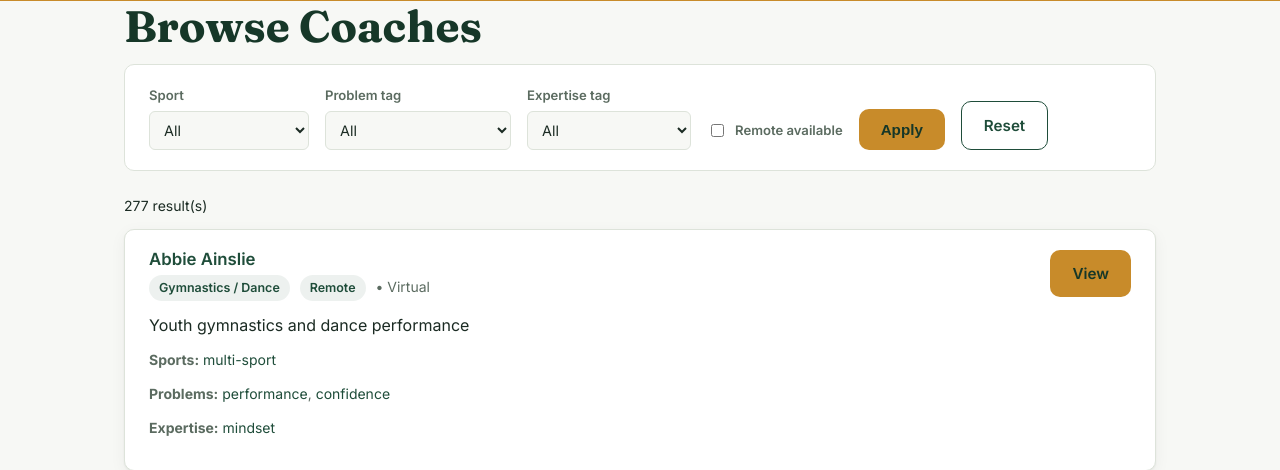
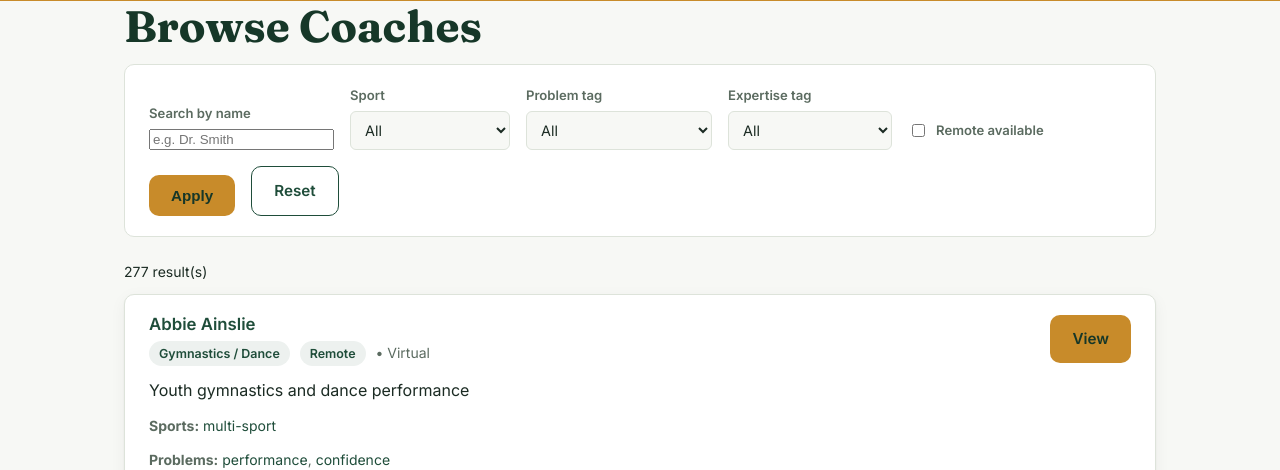
Before and after one commit to youn761/junior-mental-performance-directory, a Flask app: page /coaches in a window 1280 px wide. Shown: the part 70-540 px from the top of the page. Run offline with Flask 3, Linux system fonts and the light colour scheme.

Commit message:
Add name search to coaches page, fix For Providers placeholder email

```diff
--- a/app.py
+++ b/app.py
@@ -232,6 +232,7 @@ def create_app():
         problem = (request.args.get("problem") or "").strip()
         expertise = (request.args.get("expertise") or "").strip()
         remote = (request.args.get("remote") or "").strip()  # "1" => True filter
+        name_query = (request.args.get("q") or "").strip()
 
         # Backward compatibility: old single "tag" param from the UI (coaches.html)
         # Treat it as a generic tag filter across sport/problem/expertise.
@@ -240,6 +241,9 @@ def create_app():
         q = Provider.query
         # juniors-first
         q = q.filter_by(works_with_juniors=True)
+
+        if name_query:
+            q = q.filter(Provider.provider_name.ilike(f"%{name_query}%"))
 
         if sport:
             q = q.filter(Provider.sport_tags.ilike(f"%{sport}%"))
@@ -296,6 +300,7 @@ def create_app():
             selected_sport=sport,
             selected_remote=(remote == "1"),
             selected_tag=tag,
+            selected_query=name_query,
 
             # keep these for future template upgrades (3 dropdowns)
             problems=problems,
--- a/templates/coaches.html
+++ b/templates/coaches.html
@@ -5,6 +5,11 @@
 <h1>Browse Coaches</h1>
 
 <form class="filters" method="get" action="/coaches">
+  <label>
+    Search by name
+    <input type="text" name="q" value="{{ selected_query or '' }}" placeholder="e.g. Dr. Smith">
+  </label>
+
   <label>
     Sport
     <select name="sport">
--- a/templates/for_providers.html
+++ b/templates/for_providers.html
@@ -15,7 +15,7 @@
   </p>
 
   <p>
-    Email: <strong>your-email-here@example.com</strong>
+    Email: <strong>chris@juniormentalperformance.com</strong>
   </p>
 </div>
 {% endblock %}
```
